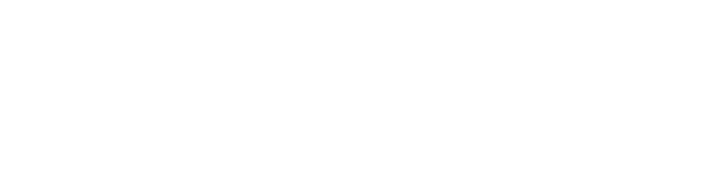
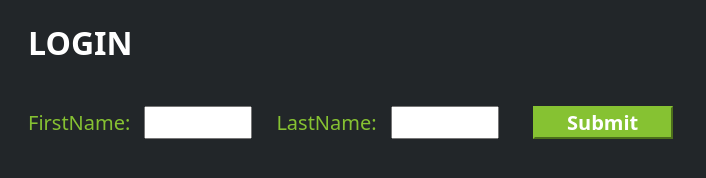
Before and after one commit to honeypvt/appsync-ajay, a plain HTML site: page index.html in a window 1280 px wide. Shown: the whole page, without its empty margins (0-706 px from the left). Drawn offline with Linux system fonts and the light colour scheme.

Commit message:
Update index.html

```diff
--- a/index.html
+++ b/index.html
@@ -1,4 +1,46 @@
-<script>
+<!DOCTYPE html>
+<html>
+<head>
+    <meta charset="UTF-8">
+    <title>To the Power of Math!</title>
+    <!-- Styling for the client UI -->
+    <style>
+    h1 {
+        color: #FFFFFF;
+        font-family: system-ui;
+		margin-left: 20px;
+        }
+	body {
+        background-color: #222629;
+        }
+    label {
+        color: #86C232;
+        font-family: system-ui;
+        font-size: 20px;
+        margin-left: 20px;
+		margin-top: 20px;
+        }
+     button {
+        background-color: #86C232;
+		border-color: #86C232;
+		color: #FFFFFF;
+        font-family: system-ui;
+        font-size: 20px;
+		font-weight: bold;
+        margin-left: 30px;
+		margin-top: 20px;
+		width: 140px;
+        }
+	 input {
+        color: #222629;
+        font-family: system-ui;
+        font-size: 20px;
+        margin-left: 10px;
+		margin-top: 20px;
+		width: 100px;
+        }
+    </style>
+    <script>
     // callAPI function that takes the base and exponent numbers as parameters
     var callAPI = () => {
         // Get the values of FirstName and LastName inputs
@@ -25,3 +67,17 @@
         .catch(error => console.log('error', error));
     }
 </script>
+
+</head>
+<body>
+    <h1>LOGIN</h1>
+	<form>
+        <label>FirstName:</label>
+        <input type="text" id="FirstName">
+        <label>LastName:</label>
+        <input type="text" id="LastName">
+        <!-- set button onClick method to call function we defined passing input values as parameters -->
+        <button type="button" onclick="callAPI(document.getElementById('FirstName').name,document.getElementById('LastName').name)">Submit</button>
+    </form>
+</body>
+</html>
```
